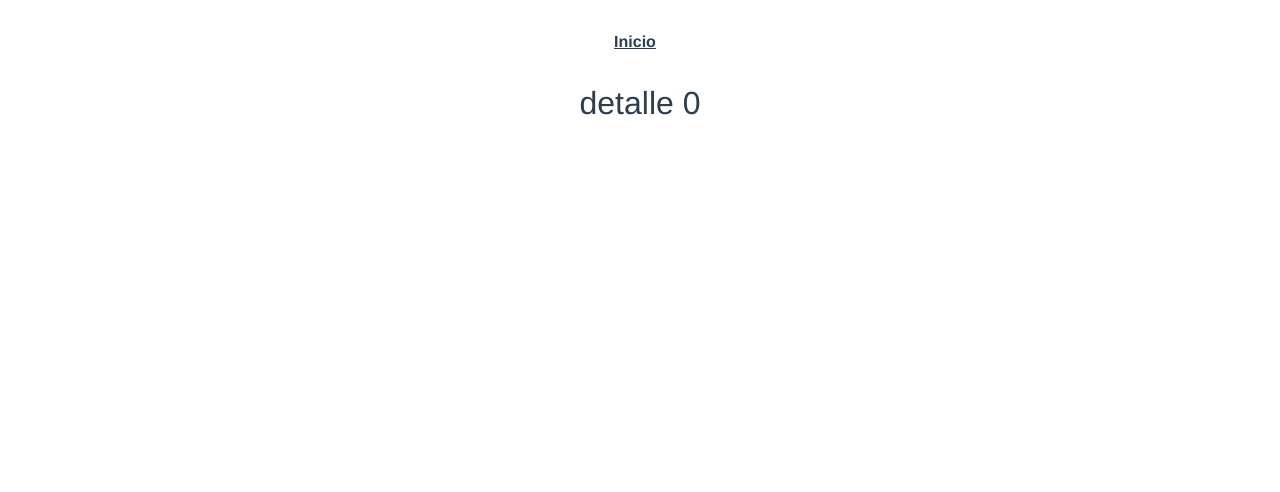
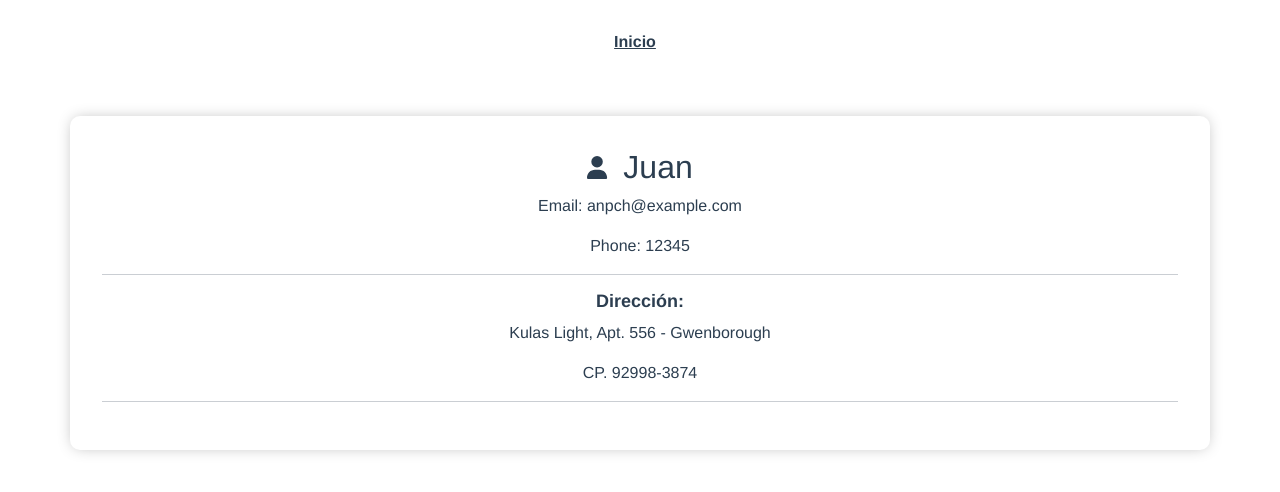
Before and after one commit to naniitevez/crud-vue, a Vue app: page /detail/0 in a window 1280 px wide. Shown: the top 492 px of the page. Built offline with nearby package versions, Linux system fonts and the light colour scheme.

Commit message:
obtengo detalle de un usuario

```diff
--- a/src/service/index.js
+++ /dev/null
@@ -1,5 +0,0 @@
-export const getUsers = () => {
-  fetch("https://jsonplaceholder.typicode.com/users")
-    .then((response) => response.json())
-    .then((json) => console.log(json));
-};
--- a/src/views/DetailView.vue
+++ b/src/views/DetailView.vue
@@ -1,5 +1,24 @@
 <template>
-  <h2>detalle {{ userId }}</h2>
+  <div class="detail-page">
+    <div class="container detail-container">
+      <div class="name-container">
+        <font-awesome-icon icon="fa-solid fa-user" />
+        <h2>{{ user.name }}</h2>
+      </div>
+      <p><span>Email: </span>{{ user.email }}</p>
+      <p><span>Phone: </span>{{ user.phone }}</p>
+      <hr />
+      <div class="address-container">
+        <h3>Dirección:</h3>
+        <p>
+          {{ user.address.street }}, {{ user.address.suite }} -
+          {{ user.address.city }}
+        </p>
+        <p><span>CP. </span>{{ user.address.zipcode }}</p>
+      </div>
+      <hr />
+    </div>
+  </div>
 </template>
 
 <script setup>
@@ -7,14 +26,45 @@ import { useRoute } from "vue-router";
 import { computed } from "vue";
 import { useStore } from "vuex";
 
-const store = useStore();
-const user = computed(() => {
-  store.state.users
-});
-
 const route = useRoute();
 const userId = computed(() => route.params.id);
+
+const store = useStore();
+
+const user = computed(() => {
+  return store.state.users.filter(
+    (user) => user.id === Number(userId.value)
+  )[0];
+});
 </script>
 
-<style>
+<style lang="scss" scoped>
+.detail-page {
+  margin-top: 2rem;
+
+  .detail-container {
+    padding: 2rem;
+    box-shadow: -0px 0px 15px -3px rgba(0, 0, 0, 0.29);
+    border-radius: 10px;
+
+    .name-container {
+      display: flex;
+      justify-content: center;
+      align-items: center;
+
+      svg {
+        font-size: 23px;
+        margin-right: 1rem;
+        margin-bottom: 0.5rem;
+      }
+    }
+
+    .address-container {
+      h3 {
+        font-size: 18px;
+        font-weight: 600;
+      }
+    }
+  }
+}
 </style>
```
